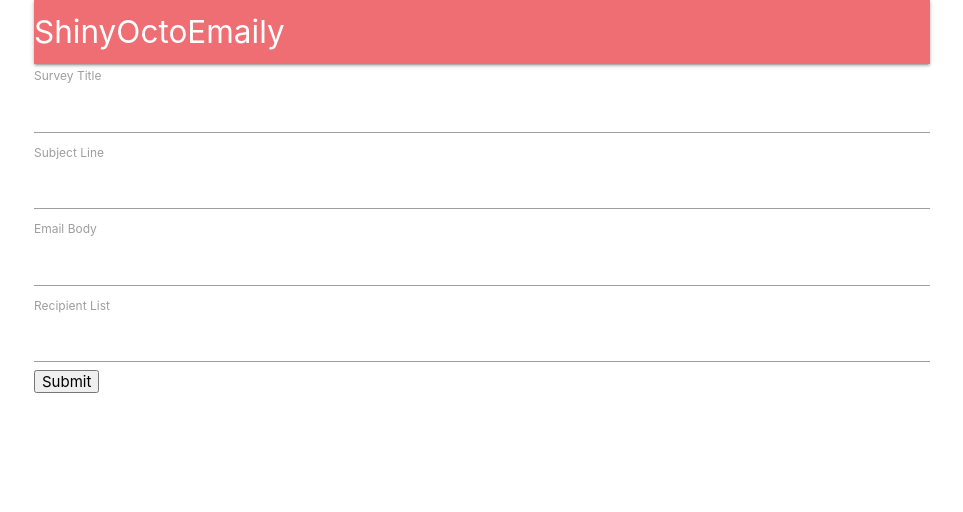
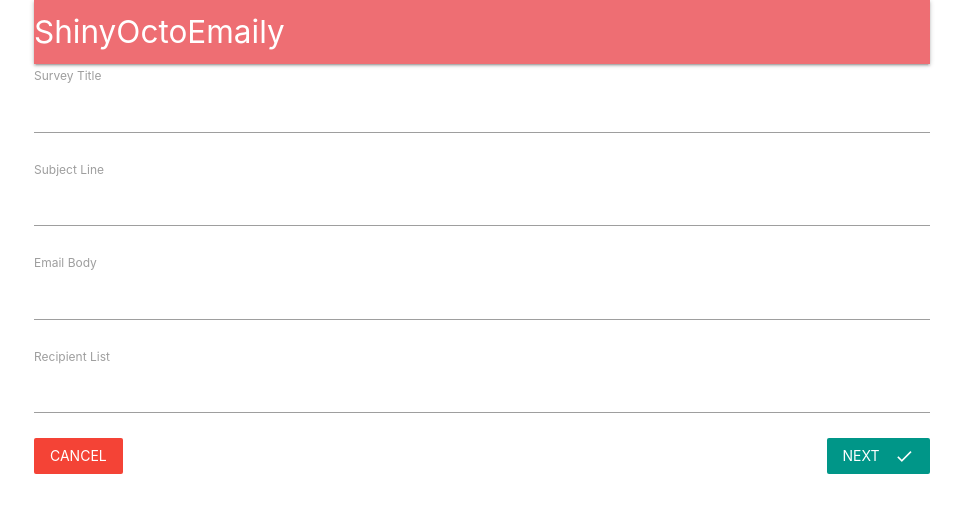
Before and after one commit to bunja/shiny-octo-emaily, a React (Create React App) app in the folder client/: page /surveys/new in a window 1280 px wide. Shown: the top 512 px of the page, without its empty margins (158-1121 px from the left). Built offline with nearby package versions, Linux system fonts and the light colour scheme; no server answers.

Commit message:
cancel button, style, form validation

```diff
--- a/client/src/components/App.js
+++ b/client/src/components/App.js
@@ -17,14 +17,14 @@
 
     render(){
         return (
-            <div className="container">
-                <BrowserRouter>
+            <BrowserRouter>
+                <div className="container">
                     <Header />
                     <Route exact path="/" component={Landing} />
                     <Route exact path="/surveys" component={Dashboard} />
                     <Route exact path="/surveys/new" component={SurveyNew} />
-                </BrowserRouter>
-            </div>
+                </div>
+            </BrowserRouter>
         );
     }
 
--- a/client/src/components/surveys/SurveyField.js
+++ b/client/src/components/surveys/SurveyField.js
@@ -2,12 +2,16 @@
 
 import React from 'react';
 
-export default ({ input, label}) => {
-    console.log(input);
+export default ({ input, label, meta: { error, touched}}) => {
+
     return (
         <div>
             <label>{label}</label>
-            <input {...input}/>
+            <input {...input} style={{marginBottom: '5px'}} />
+            <div className="red-text" style={{marginBottom: '20px'}}>
+                {touched && error}
+            </div>
+
         </div>
     );
 };
--- a/client/src/components/surveys/SurveyForm.js
+++ b/client/src/components/surveys/SurveyForm.js
@@ -1,6 +1,7 @@
 import _ from 'lodash';
 import React, { Component } from 'react';
-import { reduxForm, Field } from 'redux-form';
+import { reduxForm, Field, clearSubmitErrors } from 'redux-form';
+import { Link } from 'react-router-dom';
 import SurveyField from './SurveyField';
 
 const FIELDS = [
@@ -23,13 +24,30 @@
             <div>
                 <form onSubmit={this.props.handleSubmit(values => console.log(values))}>
                     {this.renderFields()}
-                    <button type="submit">Submit</button>
+                    <Link to="/surveys" className="red btn-flat white-text">Cancel</Link>
+                    <button type="submit" className="teal btn-flat right white-text">
+                        Next
+                        <i className="material-icons right">done</i>
+                    </button>
                 </form>
             </div>
         );
     }
 }
 
+function validate(values) {
+    const errors = {};
+
+    _.each(FIELDS, ({ name}) => {
+        if(!values[name]) {
+            errors[name] = 'You must provide a value';
+        }
+    });
+
+    return errors;
+}
+
 export default reduxForm({
+    validate,
     form: 'surveyForm'
 })(SurveyForm);
```
